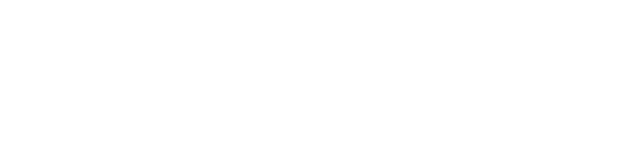
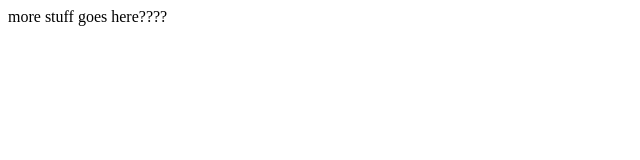
Before and after one commit to brueghelbear/codeacademypractice, a plain HTML site: page 1st_project.html in a window 1280 px wide. Shown: the whole page, without its empty margins (0-640 px from the left). Drawn offline with Linux system fonts and the light colour scheme.

Commit message:
here's an update

```diff
--- a/1st_project.html
+++ b/1st_project.html
@@ -1,3 +1,3 @@
 <html>
-
+more stuff goes here????
 </html>
```
